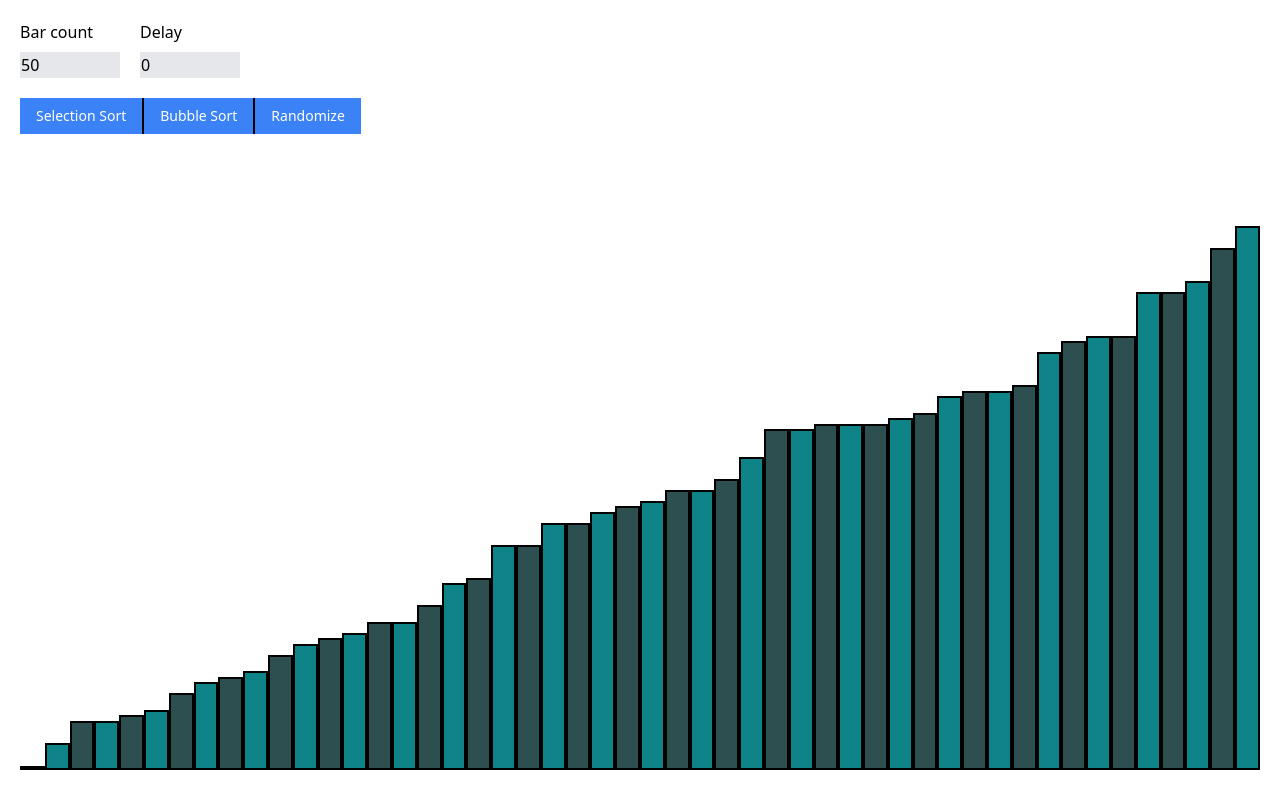
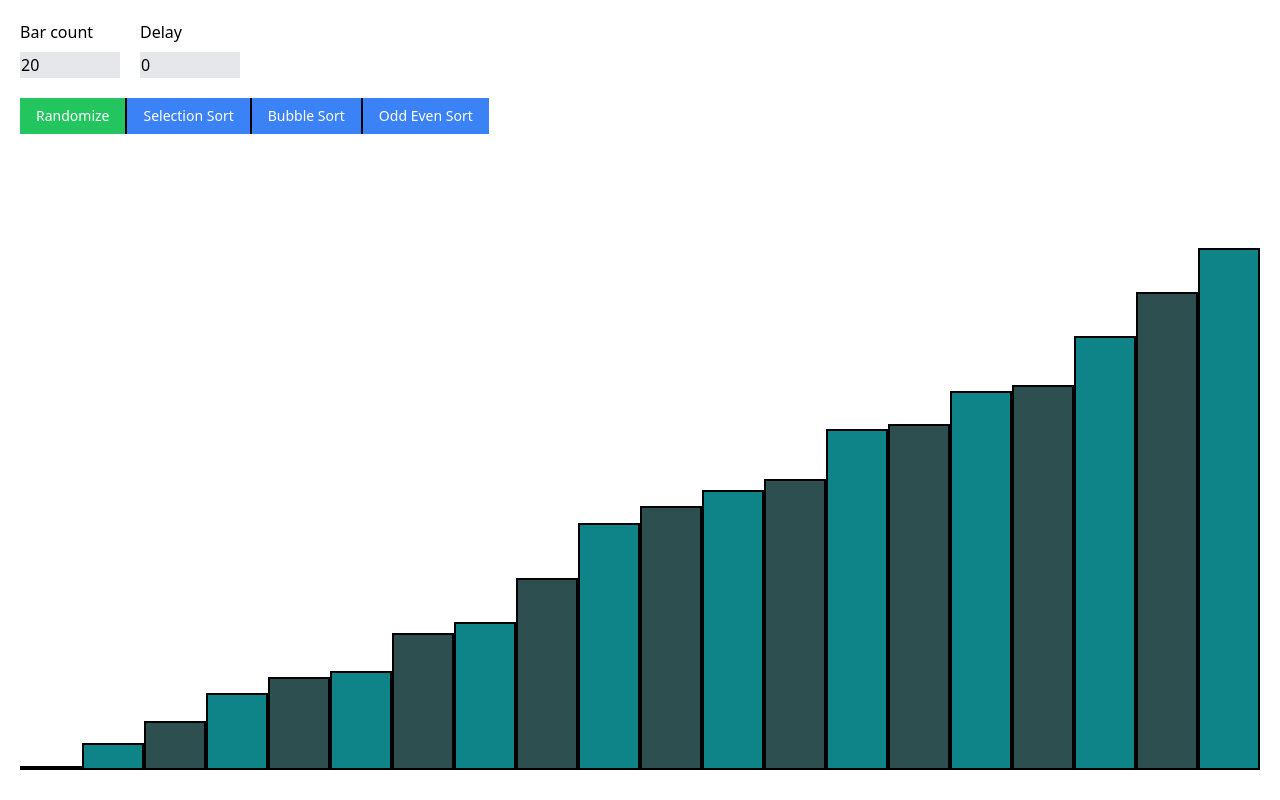
Before and after one commit to hasssanezzz/sort-visualizer, a plain HTML site: page index.html in a window 1280 px wide. Both pictures are taken after a click on the button "Selection Sort". Drawn offline with Linux system fonts and the light colour scheme.

Commit message:
feature: Added odd even sort

```diff
--- a/index.html
+++ b/index.html
@@ -12,32 +12,25 @@
       <div class="flex gap-5">
         <div class="flex flex-col gap-2">
           <label for="">Bar count</label>
-          <input id="count" type="number" class="w-full max-w-[100px] border bg-gray-200" />
+          <input
+            id="count"
+            type="number"
+            class="w-full max-w-[100px] border bg-gray-200"
+          />
         </div>
         <div class="flex flex-col gap-2">
           <label for="">Delay</label>
-          <input id="delay" type="number" class="w-full max-w-[100px] border bg-gray-200" />
+          <input
+            id="delay"
+            type="number"
+            class="w-full max-w-[100px] border bg-gray-200"
+          />
         </div>
       </div>
 
-      <div class="flex divide-x-2 divide-black">
+      <div id="buttons" class="flex divide-x-2 divide-black">
         <button
-          id="selection"
-          class="px-4 py-2 text-sm bg-blue-500 hover:bg-blue-600 text-white disabled:bg-blue-800 disabled:cursor-not-allowed"
-          onclick="startSort('selection')"
-        >
-          Selection Sort
-        </button>
-        <button
-          id="bubble"
-          class="px-4 py-2 text-sm bg-blue-500 hover:bg-blue-600 text-white disabled:bg-blue-800 disabled:cursor-not-allowed"
-          onclick="startSort('bubble')"
-        >
-          Bubble Sort
-        </button>
-
-        <button
-          class="px-4 py-2 text-sm bg-blue-500 hover:bg-blue-600 text-white disabled:bg-blue-800 disabled:cursor-not-allowed"
+          class="px-4 py-2 text-sm bg-green-500 hover:bg-green-600 capitalize text-white disabled:bg-green-800 disabled:cursor-not-allowed"
           onclick="randomize()"
         >
           Randomize
@@ -45,8 +38,7 @@
       </div>
     </section>
 
-    <main>
-    </main>
+    <main></main>
 
     <script src="./js/index.js"></script>
   </body>
--- a/js/index.js
+++ b/js/index.js
@@ -1,4 +1,4 @@
-let COUNT = 50,
+let COUNT = 20,
   DELAY_TIME = 0,
   SHOW_NUMBER = 0,
   IS_SORTING = 0
@@ -9,12 +9,13 @@ let a = Array(COUNT).fill(0)
 const mainDom = document.querySelector('main')
 const barCountInput = document.querySelector('#count')
 const delayInput = document.querySelector('#delay')
+const buttonsContainer = document.querySelector('#buttons')
 
 barCountInput.value = COUNT
 delayInput.value = DELAY_TIME
 
 barCountInput.onchange = (e) => {
-  if(!IS_SORTING) {
+  if (!IS_SORTING) {
     COUNT = +e.target.value
     a = Array(COUNT).fill(0)
     randomize()
@@ -26,9 +27,21 @@ delayInput.onchange = (e) => {
 }
 
 // ===================== Helpers =====================
-async function render(ar = a) {
+
+const helpers = {
+  render: async () => {
+    mainDom.innerHTML = ''
+    ar.forEach((e, i) => {
+      mainDom.innerHTML += `<div id="bar-${i}" class="bar" style="height: ${e}%">${
+        SHOW_NUMBER ? e : ''
+      }</div>`
+    })
+  },
+}
+
+async function render() {
   mainDom.innerHTML = ''
-  ar.forEach((e, i) => {
+  a.forEach((e, i) => {
     mainDom.innerHTML += `<div id="bar-${i}" class="bar" style="height: ${e}%">${
       SHOW_NUMBER ? e : ''
     }</div>`
@@ -122,19 +135,75 @@ async function bubbleSort() {
   render()
 }
 
-// MAIN
-async function startSort(type) {
-  document.getElementById('selection').disabled = true
-  document.getElementById('bubble').disabled = true
+async function oddEvenSort() {
+  IS_SORTING = 1
 
-  if (type === 'selection') {
-    await selectionSort()
-  } else if (type === 'bubble') {
-    await bubbleSort()
+  while (true) {
+
+    let c = false
+
+    for (let i = 1; i <= COUNT - 2; i += 2) {
+      if (a[i] > a[i + 1]) {
+        await sleep()
+        swap(i, i + 1)
+        setBarHeight(i, a[i])
+        setBarHeight(i + 1, a[i + 1])
+        c = true
+      }
+
+      setBarColor(i + 1, 1)
+    }
+
+    for (let i = 0; i <= COUNT - 2; i += 2) {
+      await sleep()
+      if (a[i] > a[i + 1]) {
+        swap(i, i + 1)
+        setBarHeight(i, a[i])
+        setBarHeight(i + 1, a[i + 1])
+        c = true
+      }
+
+      setBarColor(i + 1, 1)
+    }
+
+    if(!c) break
   }
 
-  document.getElementById('selection').disabled = false
-  document.getElementById('bubble').disabled = false
+  setBarColor(COUNT - 1, 0)
+
+  IS_SORTING = 0
+
+  render()
+}
+
+// MAIN
+
+const algosMap = {
+  selection: selectionSort,
+  bubble: bubbleSort,
+  'Odd Even': oddEvenSort,
+}
+
+;(function initButtons() {
+  Object.entries(algosMap).forEach(([name, fn]) => {
+    buttonsContainer.innerHTML += `
+      <button
+        algo="${name}"
+        onClick="startSort('${name}')"
+        class="px-4 py-2 text-sm bg-blue-500 capitalize hover:bg-blue-600 text-white disabled:bg-blue-800 disabled:cursor-not-allowed"
+      >
+        ${name} Sort
+      </button>
+    `
+  })
+})()
+
+async function startSort(algo) {
+  const algoButtons = document.querySelectorAll('button')
+
+  algoButtons.forEach((ele) => (ele.disabled = true))
+  await algosMap[algo]()
+  algoButtons.forEach((ele) => (ele.disabled = false))
 }
 
 randomize()
--- a/style/style.css
+++ b/style/style.css
@@ -26,3 +26,7 @@ main {
 .bar:nth-child(even) {
   background-color: #0e8388;
 }
+
+button {
+  @apply px-4 py-2 text-sm bg-blue-500 capitalize hover:bg-blue-600 text-white disabled:bg-blue-800 disabled:cursor-not-allowed
+}
```
Also changed, not shown: style/output.css.
